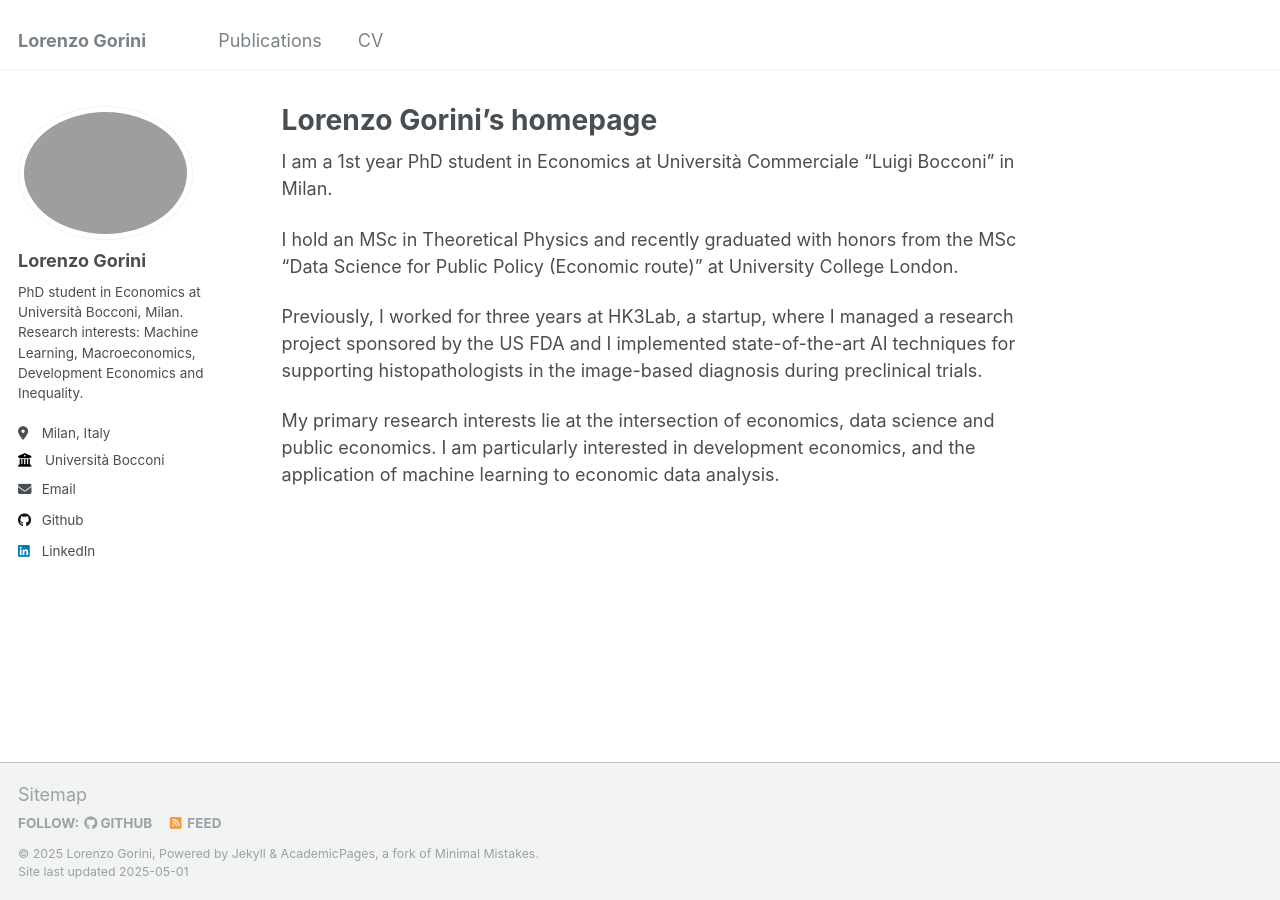
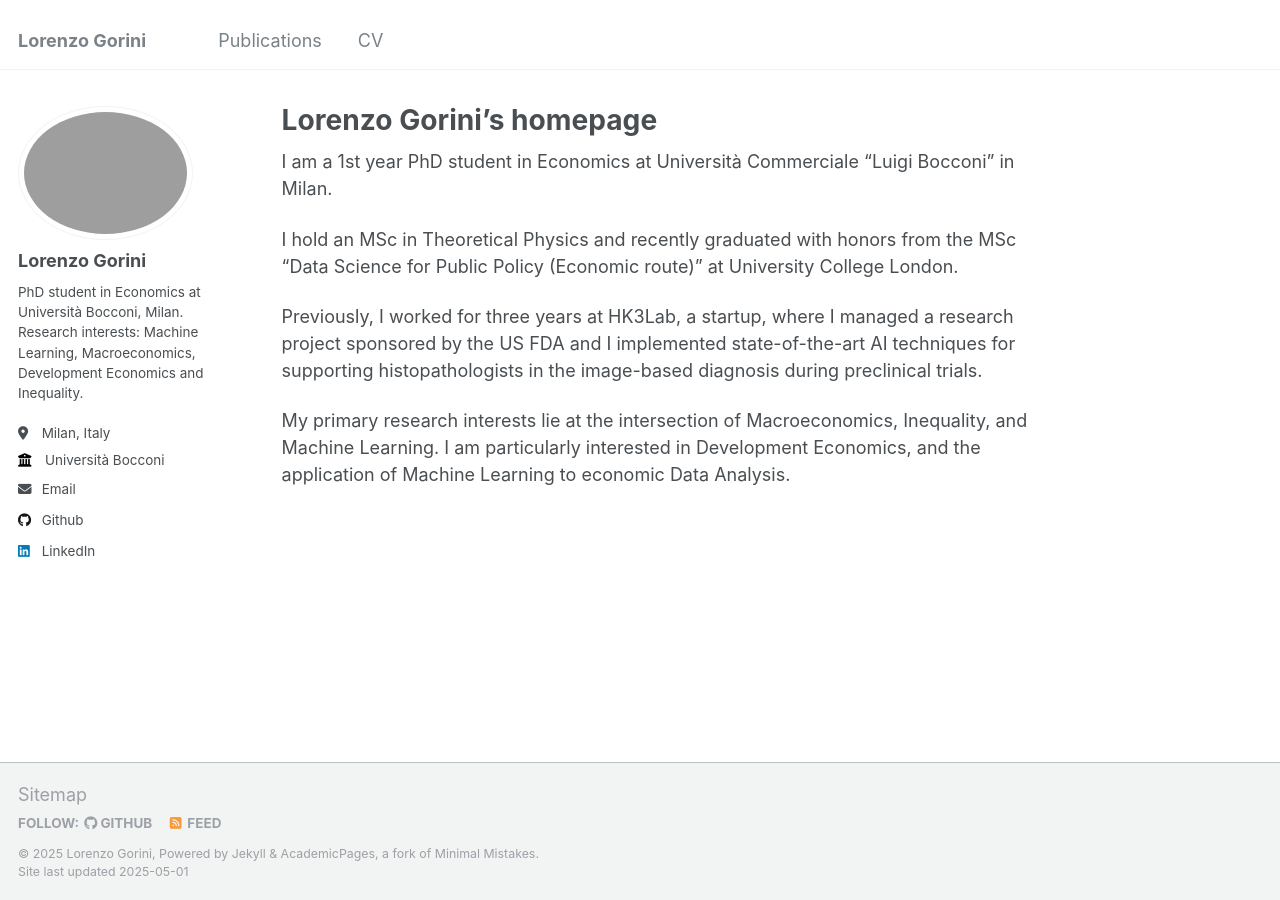
Before and after one commit to lorenz-gorini/lorenz-gorini.github.io, a Jekyll site: the page built from _pages/about.md, in a window 1280 px wide. Built offline with Jekyll 4.4.1, drawn with Linux system fonts in a browser that asks for light colours.

Commit message:
Fix about page with my current interest

```diff
--- a/_pages/about.md
+++ b/_pages/about.md
@@ -13,7 +13,7 @@ I hold an MSc in Theoretical Physics and recently graduated with honors from the
 
 Previously, I worked for three years at HK3Lab, a startup, where I managed a research project sponsored by the US FDA and I implemented state-of-the-art AI techniques for supporting histopathologists in the image-based diagnosis during preclinical trials.
 
-My primary research interests lie at the intersection of economics, data science and public economics. I am particularly interested in development economics, and the application of machine learning to economic data analysis.
+My primary research interests lie at the intersection of Macroeconomics, Inequality, and Machine Learning. I am particularly interested in Development Economics, and the application of Machine Learning to economic Data Analysis.
 
 <!--
 A data-driven personal website
```
